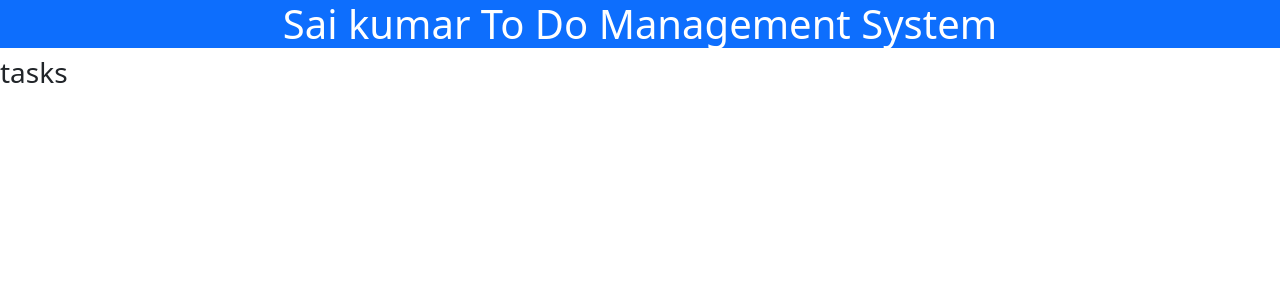
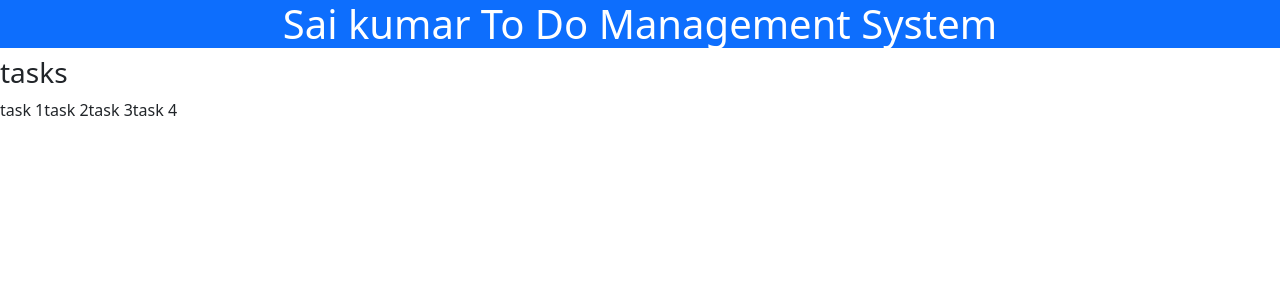
Before and after one commit to underlineit-dev-9/newtodo, a React (Create React App) app: page / in a window 1280 px wide. Shown: the top 300 px of the page. Built offline with nearby package versions, Linux system fonts and the light colour scheme.

Commit message:
testing tasks 1,2,3,4

```diff
--- a/src/App.js
+++ b/src/App.js
@@ -13,12 +13,14 @@ export default class App extends Component {
   //     userName:this.state.userName === 'Sai kumar' ? 'sidhu' :'Sai kumar',
   //   })
   // }
+
   renderTodos = () =>{
     for (let x of this.state.todoItems){
-      <h5>{x}</h5>
+      (<h5>{x}</h5>)
     }
 
   }
+
   render = () => (
     <div className="continer">
       <div className="row">
@@ -26,11 +28,13 @@ export default class App extends Component {
           <h1 className="bg-primary text-white text-center p2">
             {this.state.userName} To Do Management System
 
+
           </h1>
 
         </div>
         <h3>tasks</h3>
-        {this.renderTodos}
+        <div>{this.state.todoItems}
+        {this.renderTodos()}</div>
         </div>
     </div>
   );
```
Also changed, not shown: 1 other file (tests, documents, lock files or other folders).
